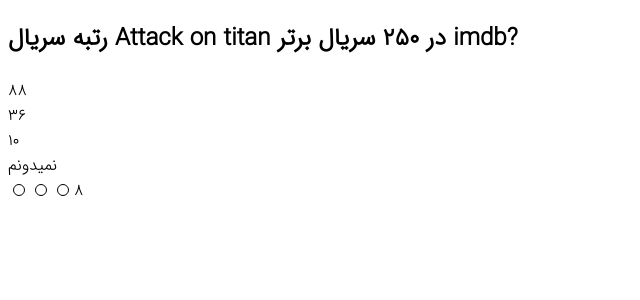
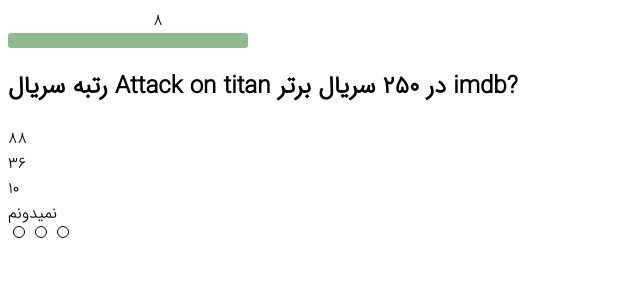
Before and after one commit to TheNerdOne/xino, a Vue app: page / in a window 1280 px wide. Both pictures are taken after a click on the button "شروع". Shown: the top 300 px of the page, without its empty margins (0-640 px from the left). Built offline with nearby package versions, Linux system fonts and the light colour scheme.

Commit message:
add ui to timer

```diff
--- a/src/components/Question.vue
+++ b/src/components/Question.vue
@@ -1,5 +1,11 @@
 <template>
   <div>
+    <div class="mainTimerDiv">
+      <div class="sec">
+        {{ timer }}
+      </div>
+      <div class="timer" :style="`width:${timer * 10}%`"></div>
+    </div>
     <h2>{{ data.fakeData[step].title }}</h2>
     <div v-for="(item, idx) in data.fakeData[step].choices" :key="idx">
       <div @click="selectedAnswer(item)">
@@ -13,7 +19,6 @@
         class="border rounded"
         :ref="`answer${item.answer}`"
       ></div>
-      {{ timer }}
     </div>
   </div>
 </template>
@@ -109,4 +114,18 @@
 .wrong {
   background-color: darkred;
 }
+.timer {
+  height: 15px;
+  border-radius: 3px;
+  background-color: darkseagreen;
+}
+.mainTimerDiv {
+  width: 300px;
+  display: flex;
+  flex-direction: column;
+  justify-content: center;
+}
+.mainTimerDiv .sec {
+  text-align: center;
+}
 </style>
```
